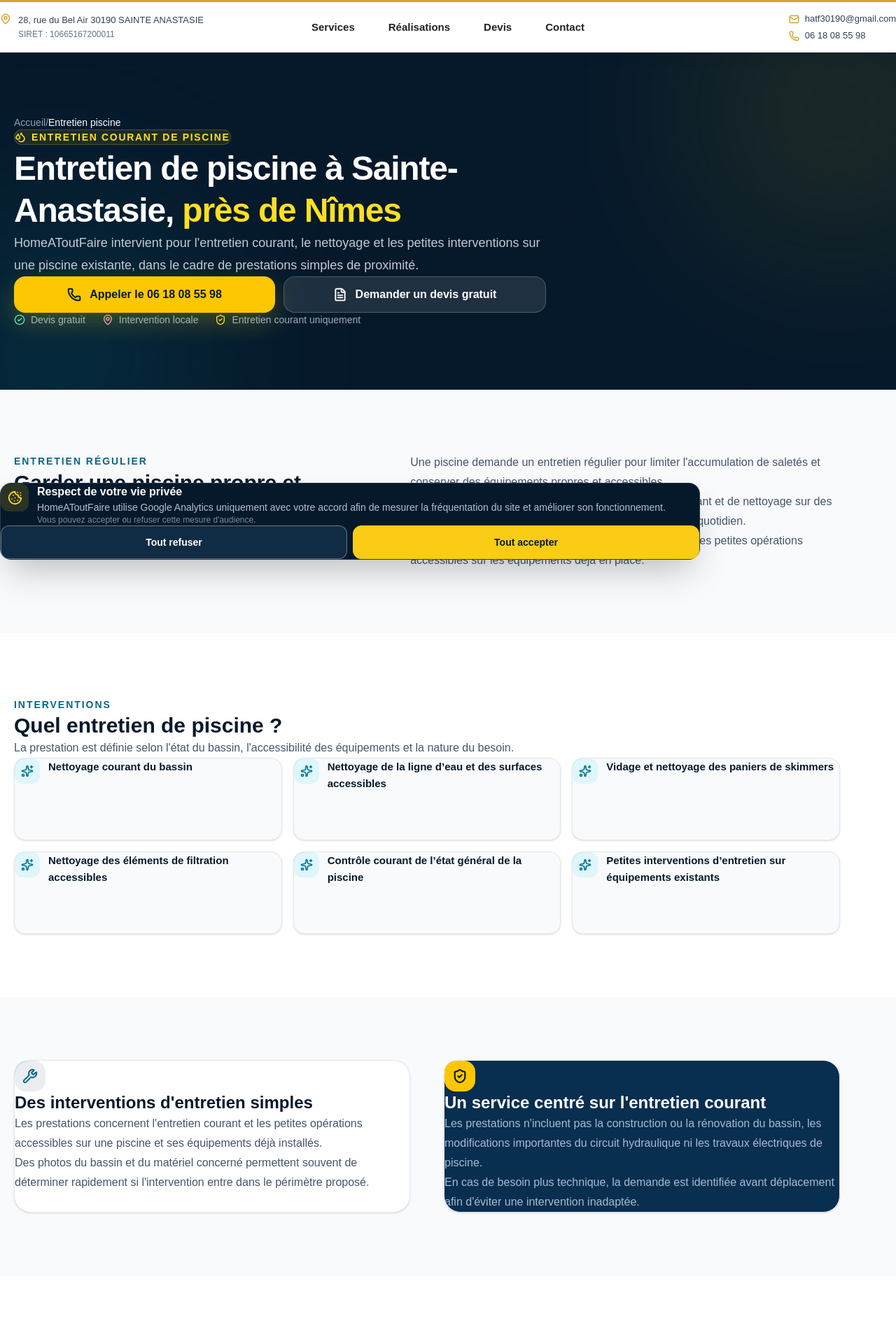
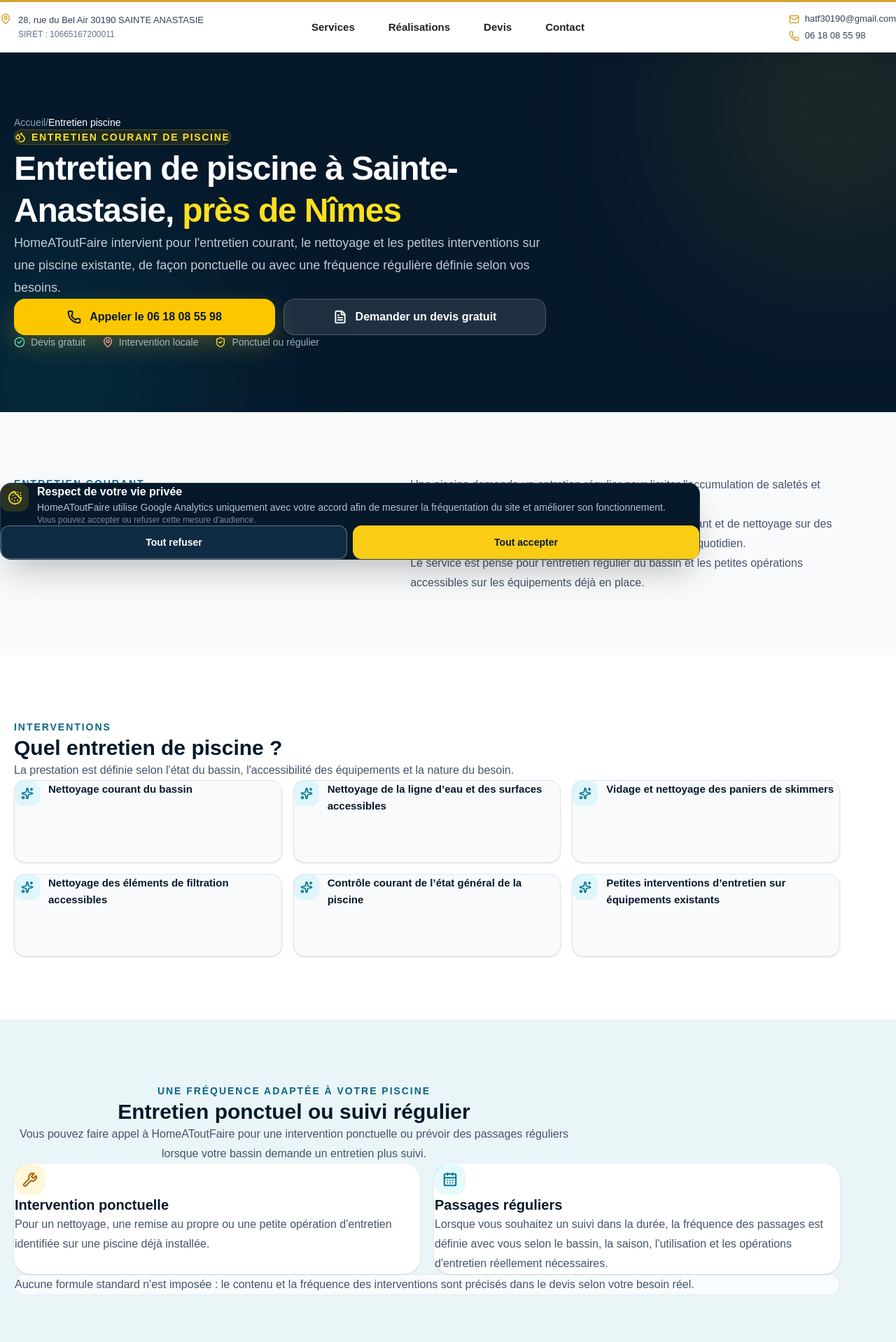
Before and after one commit to Thibal45/homeatoutfaire-premium, a Next.js app: page /entretien-piscine in a window 1280 px wide. Shown: the top 1918 px of the page at 70% size. Built offline with nearby package versions, Linux system fonts and the light colour scheme.

Commit message:
Entretien piscine ponctuel ou régulier
Développe l’offre d’entretien piscine avec interventions ponctuelles ou passages réguliers, sans tarif ni forfait inventé.

```diff
--- a/app/components/QuoteForm.tsx
+++ b/app/components/QuoteForm.tsx
@@ -251,10 +251,10 @@ export default function QuoteForm() {
               </option>
 
               <option
-                value="Entretien piscine"
+                value="Entretien piscine - ponctuel ou régulier"
                 className="bg-white text-slate-900"
               >
-                Entretien piscine
+                Entretien piscine – ponctuel ou régulier
               </option>
 
               <option
--- a/app/components/Services.tsx
+++ b/app/components/Services.tsx
@@ -45,7 +45,7 @@ const services = [
   {
     title: "Entretien piscine",
     description:
-      "Entretien courant, nettoyage et petites interventions sur votre piscine.",
+      "Entretien ponctuel ou régulier, nettoyage courant et petites interventions sur votre piscine.",
     icon: Waves,
     href: "/entretien-piscine",
   },
--- a/app/entretien-piscine/page.tsx
+++ b/app/entretien-piscine/page.tsx
@@ -1,6 +1,7 @@
 import type { Metadata } from "next";
 import Link from "next/link";
 import {
+  CalendarDays,
   CheckCircle2,
   CircleDollarSign,
   Clock3,
@@ -23,7 +24,7 @@ export const metadata: Metadata = {
     "Entretien de piscine à Sainte-Anastasie, près de Nîmes",
 
   description:
-    "HomeAToutFaire réalise l'entretien courant et les petites interventions sur piscine à Sainte-Anastasie, près de Nîmes, et jusqu'à 50 km. Devis gratuit.",
+    "Entretien de piscine ponctuel ou régulier avec HomeAToutFaire à Sainte-Anastasie, près de Nîmes, et jusqu'à 50 km : nettoyage courant et petites interventions sur existant.",
 
   alternates: {
     canonical: "/entretien-piscine",
@@ -34,7 +35,7 @@ export const metadata: Metadata = {
       "Entretien de piscine à Sainte-Anastasie | HomeAToutFaire",
 
     description:
-      "Entretien courant, nettoyage et petites interventions sur piscine autour de Sainte-Anastasie et Nîmes.",
+      "Entretien de piscine ponctuel ou régulier, nettoyage courant et petites interventions autour de Sainte-Anastasie et Nîmes.",
 
     url: `${siteUrl}/entretien-piscine`,
     siteName: "HomeAToutFaire",
@@ -79,7 +80,7 @@ export default function PoolMaintenancePage() {
 
       <ServiceStructuredData
         name="Entretien courant de piscine"
-        description="Entretien courant, nettoyage et petites opérations accessibles sur une piscine et ses équipements déjà installés."
+        description="Entretien de piscine ponctuel ou régulier, nettoyage courant et petites opérations accessibles sur une piscine et ses équipements déjà installés."
         path="/entretien-piscine"
         breadcrumbName="Entretien de piscine"
       />
@@ -139,7 +140,8 @@ export default function PoolMaintenancePage() {
               <p className="mt-5 max-w-[760px] text-base leading-7 text-blue-50/80 sm:text-lg sm:leading-8">
                 HomeAToutFaire intervient pour l&apos;entretien courant,
                 le nettoyage et les petites interventions sur une piscine
-                existante, dans le cadre de prestations simples de proximité.
+                existante, de façon ponctuelle ou avec une fréquence régulière
+                définie selon vos besoins.
               </p>
 
               <div className="mt-7 max-w-[760px]">
@@ -171,7 +173,7 @@ export default function PoolMaintenancePage() {
                     className="text-yellow-300"
                   />
 
-                  Entretien courant uniquement
+                  Ponctuel ou régulier
                 </span>
               </div>
             </div>
@@ -186,7 +188,7 @@ export default function PoolMaintenancePage() {
           <div className="mx-auto grid max-w-[1180px] gap-10 lg:grid-cols-[0.9fr_1.1fr] lg:gap-16">
             <div>
               <span className="text-sm font-bold uppercase tracking-[0.14em] text-[#0A6587]">
-                Entretien régulier
+                Entretien courant
               </span>
 
               <h2 className="mt-3 text-2xl font-bold leading-tight text-[#06192B] sm:text-3xl">
@@ -252,6 +254,71 @@ export default function PoolMaintenancePage() {
                   </p>
                 </div>
               ))}
+            </div>
+          </div>
+        </section>
+
+        {/* =========================================================
+            ENTRETIEN PONCTUEL OU RÉGULIER
+        ========================================================= */}
+
+        <section className="bg-[#EAF5F8] px-5 py-14 sm:px-8 sm:py-20 lg:px-10">
+          <div className="mx-auto max-w-[1180px]">
+            <div className="mx-auto max-w-[800px] text-center">
+              <span className="text-sm font-bold uppercase tracking-[0.14em] text-[#0A6587]">
+                Une fréquence adaptée à votre piscine
+              </span>
+
+              <h2 className="mt-3 text-2xl font-bold text-[#06192B] sm:text-3xl">
+                Entretien ponctuel ou suivi régulier
+              </h2>
+
+              <p className="mt-4 leading-7 text-slate-600">
+                Vous pouvez faire appel à HomeAToutFaire pour une intervention
+                ponctuelle ou prévoir des passages réguliers lorsque votre
+                bassin demande un entretien plus suivi.
+              </p>
+            </div>
+
+            <div className="mt-9 grid gap-5 md:grid-cols-2">
+              <article className="rounded-3xl border border-white/80 bg-white p-6 shadow-sm sm:p-8">
+                <div className="flex h-11 w-11 items-center justify-center rounded-2xl bg-yellow-400/15 text-yellow-700">
+                  <Wrench size={22} strokeWidth={2.2} />
+                </div>
+
+                <h3 className="mt-5 text-xl font-bold text-[#06192B]">
+                  Intervention ponctuelle
+                </h3>
+
+                <p className="mt-3 leading-7 text-slate-600">
+                  Pour un nettoyage, une remise au propre ou une petite
+                  opération d&apos;entretien identifiée sur une piscine déjà
+                  installée.
+                </p>
+              </article>
+
+              <article className="rounded-3xl border border-white/80 bg-white p-6 shadow-sm sm:p-8">
+                <div className="flex h-11 w-11 items-center justify-center rounded-2xl bg-cyan-400/10 text-cyan-700">
+                  <CalendarDays size={22} strokeWidth={2.2} />
+                </div>
+
+                <h3 className="mt-5 text-xl font-bold text-[#06192B]">
+                  Passages réguliers
+                </h3>
+
+                <p className="mt-3 leading-7 text-slate-600">
+                  Lorsque vous souhaitez un suivi dans la durée, la fréquence
+                  des passages est définie avec vous selon le bassin, la saison,
+                  l&apos;utilisation et les opérations d&apos;entretien
+                  réellement nécessaires.
+                </p>
+              </article>
+            </div>
+
+            <div className="mt-6 rounded-2xl border border-[#0A6587]/10 bg-white/70 p-5 text-sm leading-6 text-slate-600 sm:p-6 sm:text-base sm:leading-7">
+              Aucune formule standard n&apos;est imposée : le contenu et la
+              fréquence des interventions sont précisés dans le devis selon
+              votre besoin réel.
             </div>
           </div>
         </section>
@@ -432,9 +499,10 @@ export default function PoolMaintenancePage() {
             </h2>
 
             <p className="mx-auto mt-4 max-w-[680px] leading-7 text-blue-100/75">
-              Décrivez le bassin et l&apos;entretien souhaité pour vérifier
-              rapidement si HomeAToutFaire peut prendre en charge votre
-              demande.
+              Décrivez le bassin, l&apos;entretien souhaité et indiquez si
+              vous recherchez une intervention ponctuelle ou des passages
+              réguliers. HomeAToutFaire pourra alors préparer une proposition
+              adaptée.
             </p>
 
             <div className="mx-auto mt-7 max-w-[760px]">
--- a/app/page.tsx
+++ b/app/page.tsx
@@ -108,7 +108,7 @@ const jsonLd = {
         "@type": "Offer",
         itemOffered: {
           "@type": "Service",
-          name: "Entretien courant de piscine",
+          name: "Entretien de piscine ponctuel ou régulier",
           url: "https://www.homeatoutfaire30.fr/entretien-piscine",
         },
       },
--- a/app/sitemap.ts
+++ b/app/sitemap.ts
@@ -36,7 +36,7 @@ export default function sitemap(): MetadataRoute.Sitemap {
     },
     {
       url: `${siteUrl}/entretien-piscine`,
-      lastModified: "2026-10-11",
+      lastModified: "2026-10-12",
       changeFrequency: "monthly",
       priority: 0.8,
     },
```
